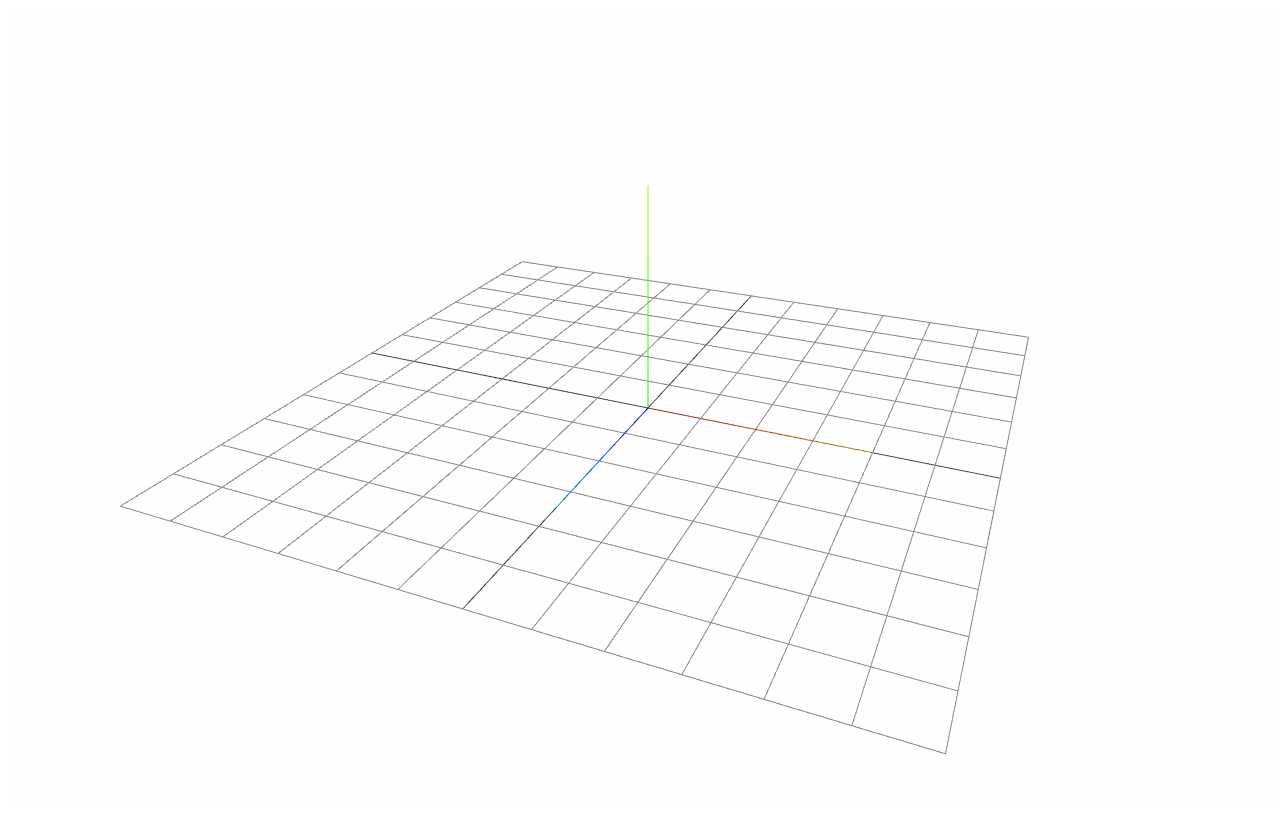
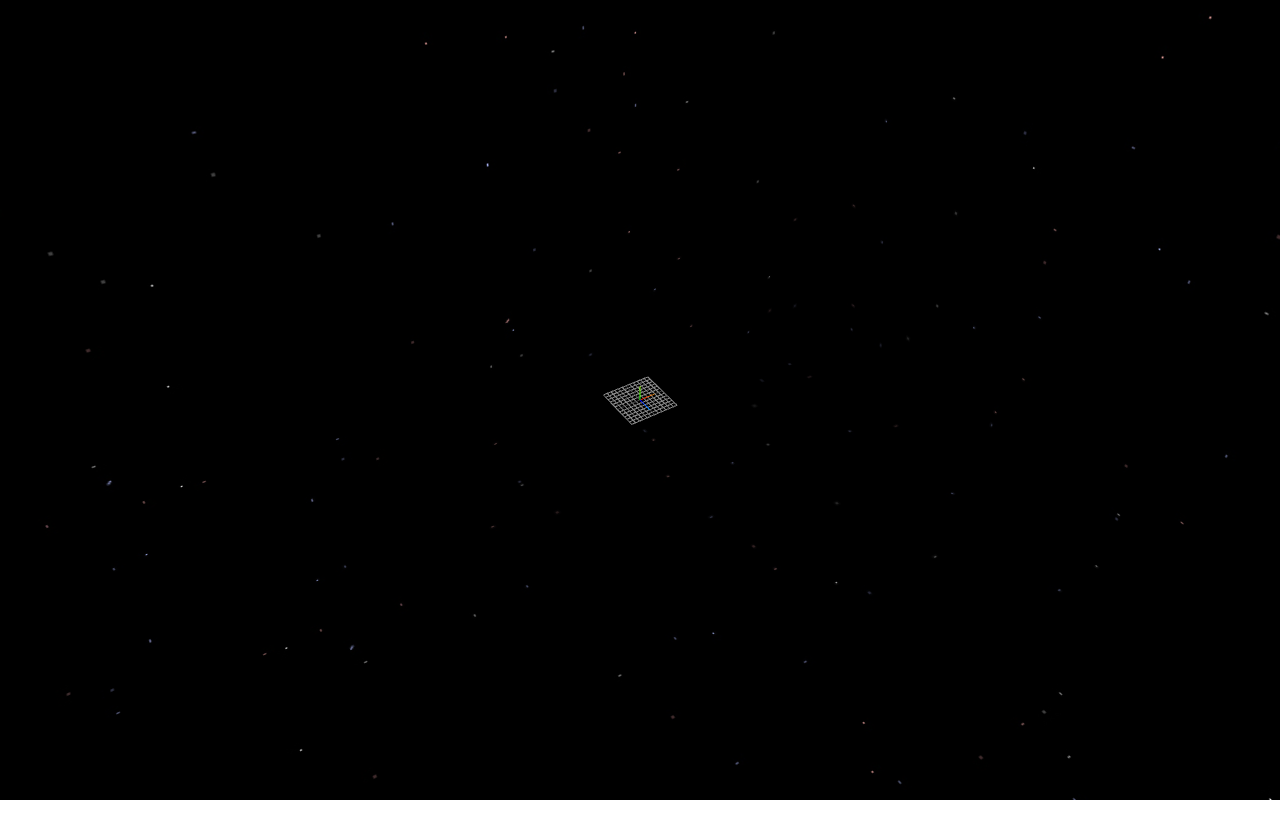
Before and after one commit to Devist23-01/sola_three, a website built with Parcel: page src/index.html in a window 1280 px wide. Built offline with nearby package versions, Linux system fonts and the light colour scheme; animation ran at ten frames a second.

Commit message:
update : init starts cube Texture

```diff
--- a/package.json
+++ b/package.json
@@ -4,6 +4,7 @@
   "description": "",
   "main": "index.js",
   "scripts": {
+    "start" : "parcel src/index.html",
     "test": "echo \"Error: no test specified\" && exit 1"
   },
   "author": "",
--- a/src/index.html
+++ b/src/index.html
@@ -6,6 +6,11 @@
           content="width=device-width, user-scalable=no, initial-scale=1.0, maximum-scale=1.0, minimum-scale=1.0">
     <meta http-equiv="X-UA-Compatible" content="ie=edge">
     <title>Sola Tutorial</title>
+    <style>
+        body{
+            margin:0;
+        }
+    </style>
 </head>
 <body>
 
--- a/src/js/index.js
+++ b/src/js/index.js
@@ -1,5 +1,19 @@
 import * as THREE from 'three';
 import {OrbitControls} from 'three/examples/jsm/controls/OrbitControls.js';
+
+import starsTexture from '../img/stars.jpg';
+import sunTexture from '../img/sunmapthumb.jpg'
+import mercuryTexture from '../img/mercurymapthumb.jpg'
+import venusTexture from '../img/venusmapthumb.jpg'
+import earthTexture from '../img/earthmapthumb.jpg'
+import marsTexture from '../img/marsmapthumb.jpg'
+import jupiterTexture from '../img/jupitermapthumb.jpg'
+import saturnTexture from '../img/saturnmapthumb.jpg'
+import saturnRingTexture from '../img/Ring.png'
+import uranusTexture from '../img/uranusmapthumb.jpg'
+import uranusRingTexture from '../img/favpng_uranus-the-trooth-texture-mapping-planet-mykolaiv.png'
+import neptuneTexture from '../img/neptunemapthumb.jpg'
+import plutoTexture from '../img/plutomapthumb.jpg'
 
 const renderer = new THREE.WebGLRenderer({antialias: true});
 renderer.setSize(window.innerWidth, window.innerHeight);
@@ -20,8 +34,24 @@ const camera = new THREE.PerspectiveCamera(
 const orbit = new OrbitControls(camera, renderer.domElement);
 
 // Camera positioning
-camera.position.set(6, 8, 14);
+camera.position.set(-90, 140, 140);
 orbit.update();
+
+
+const ambientLight = new THREE.AmbientLight(0x333333);
+scene.add(ambientLight);
+
+const cubeTextureLoader = new THREE.CubeTextureLoader();
+scene.background = cubeTextureLoader.load([
+    starsTexture,
+    starsTexture,
+    starsTexture,
+    starsTexture,
+    starsTexture,
+    starsTexture,
+])
+
+const textureLoader = new THREE.TextureLoader();
 
 // Sets a 12 by 12 gird helper
 const gridHelper = new THREE.GridHelper(12, 12);
```
Also changed, not shown: src/img/stars.jpg (added).
